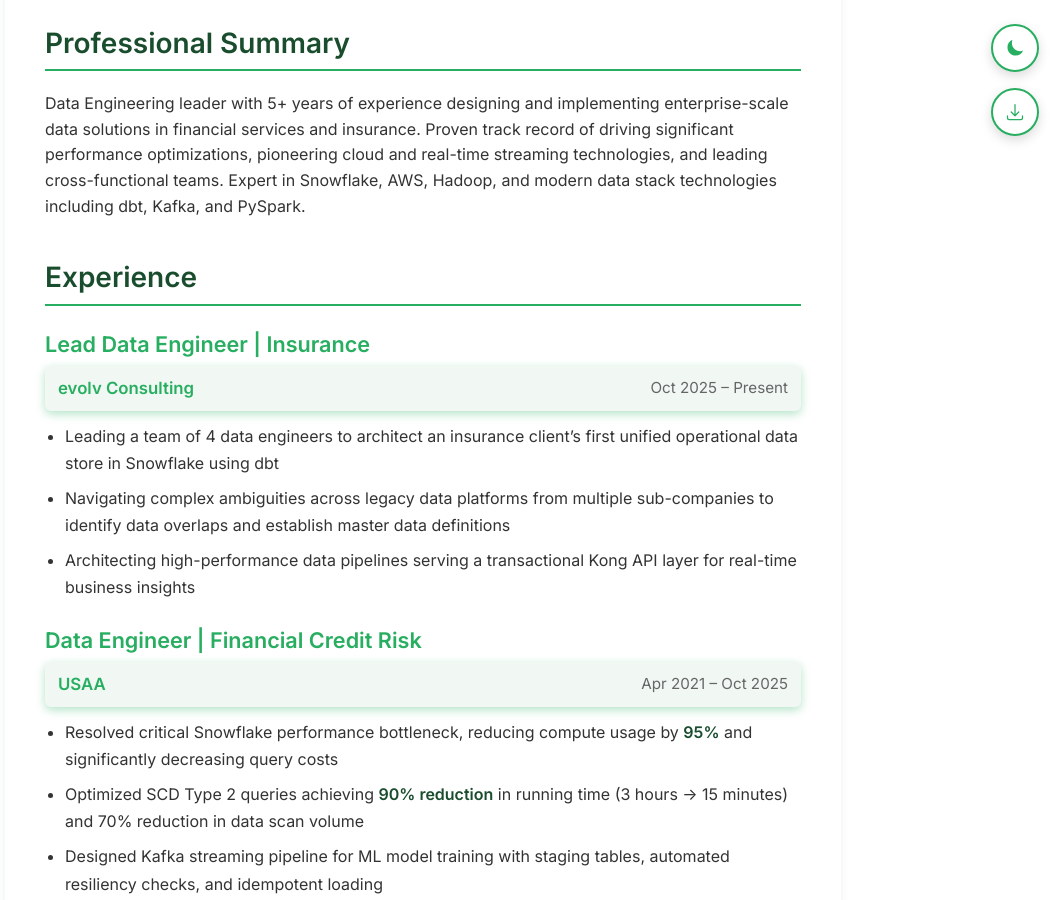
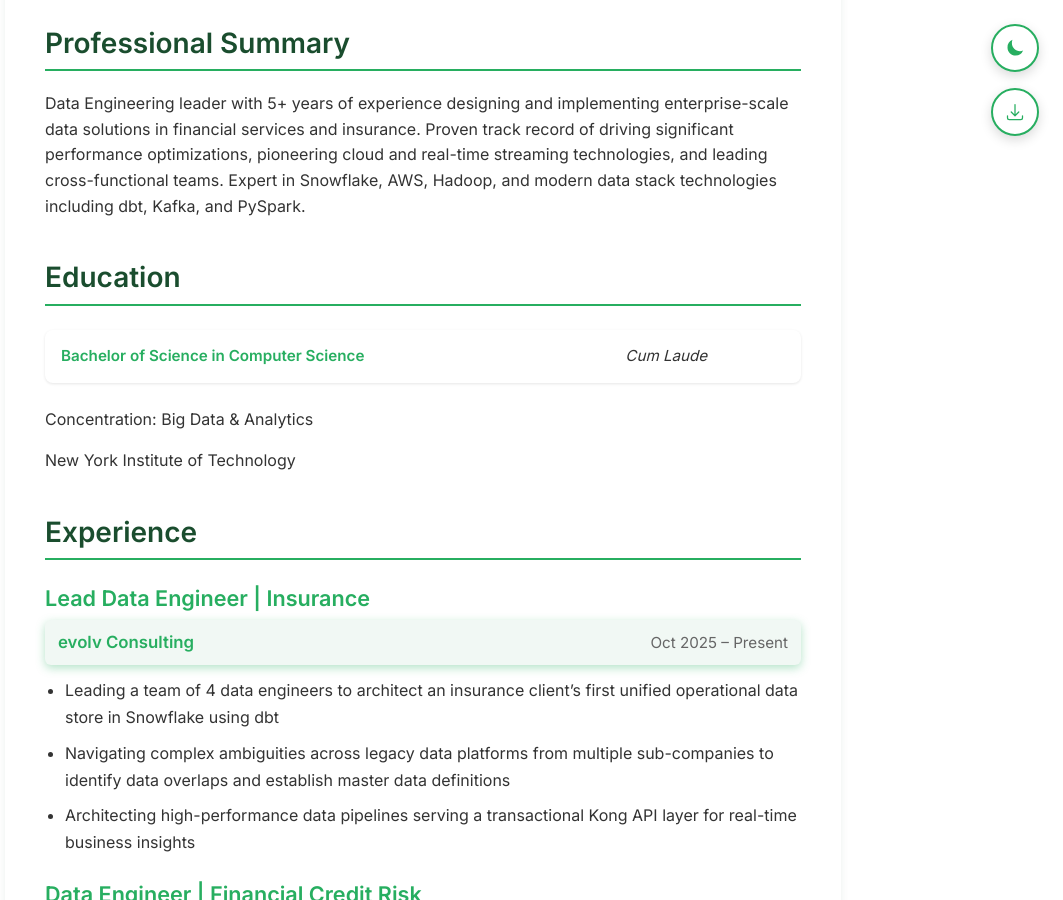
Before and after one commit to vsbatth6/vsbatth6.github.io, a Jekyll site: the page built from index.md, in a window 1280 px wide and 900 px high, scrolled down 333 px. Shown: the whole window, without its empty margins (217-1280 px from the left). Built offline with Jekyll 4.4.1, drawn with Linux system fonts in a browser that asks for light colours; some of the changed text lies outside the part shown.

Commit message:
Move Education section to first card
- Education now appears in the intro card with name and summary
- Removed standalone Education card
- Reduces total card count for mobile navigation

```diff
--- a/index.md
+++ b/index.md
@@ -33,6 +33,14 @@ title: Virinderpal Singh Batth | Data Engineer
 ## Professional Summary
 
 Data Engineering leader with 5+ years of experience designing and implementing enterprise-scale data solutions in financial services and insurance. Proven track record of driving significant performance optimizations, pioneering cloud and real-time streaming technologies, and leading cross-functional teams. Expert in Snowflake, AWS, Hadoop, and modern data stack technologies including dbt, Kafka, and PySpark.
+
+## Education
+
+**Bachelor of Science in Computer Science** | *Cum Laude*
+
+Concentration: Big Data & Analytics
+
+New York Institute of Technology
 
 </div>
 
@@ -100,18 +108,6 @@ Data Engineering leader with 5+ years of experience designing and implementing e
 
 <div class="card" markdown="1">
 
-## Education
-
-**Bachelor of Science in Computer Science** | *Cum Laude*
-
-Concentration: Big Data & Analytics
-
-New York Institute of Technology
-
-</div>
-
-<div class="card" markdown="1">
-
 ## Key Achievements
 
 - 🚀 **First-Mover Innovation** – Delivered USAA's first AWS cloud and real-time streaming project
```
